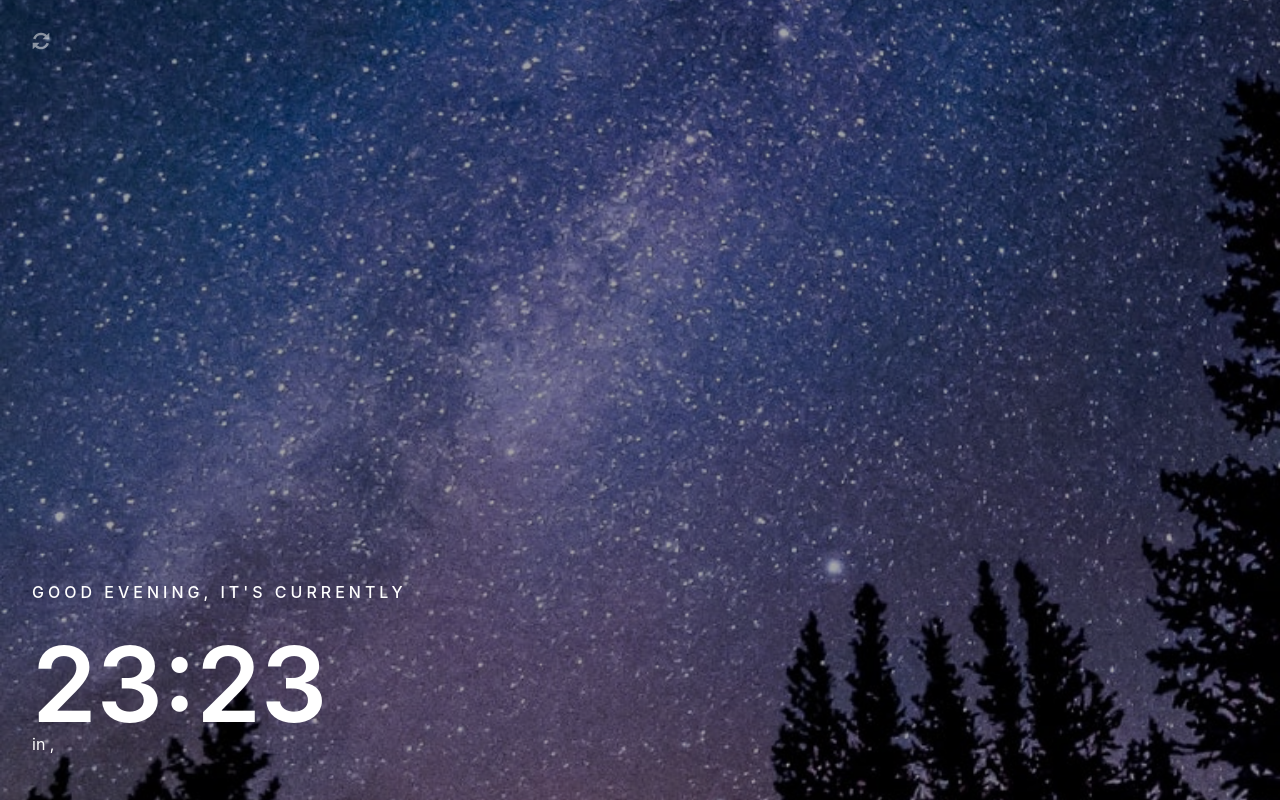
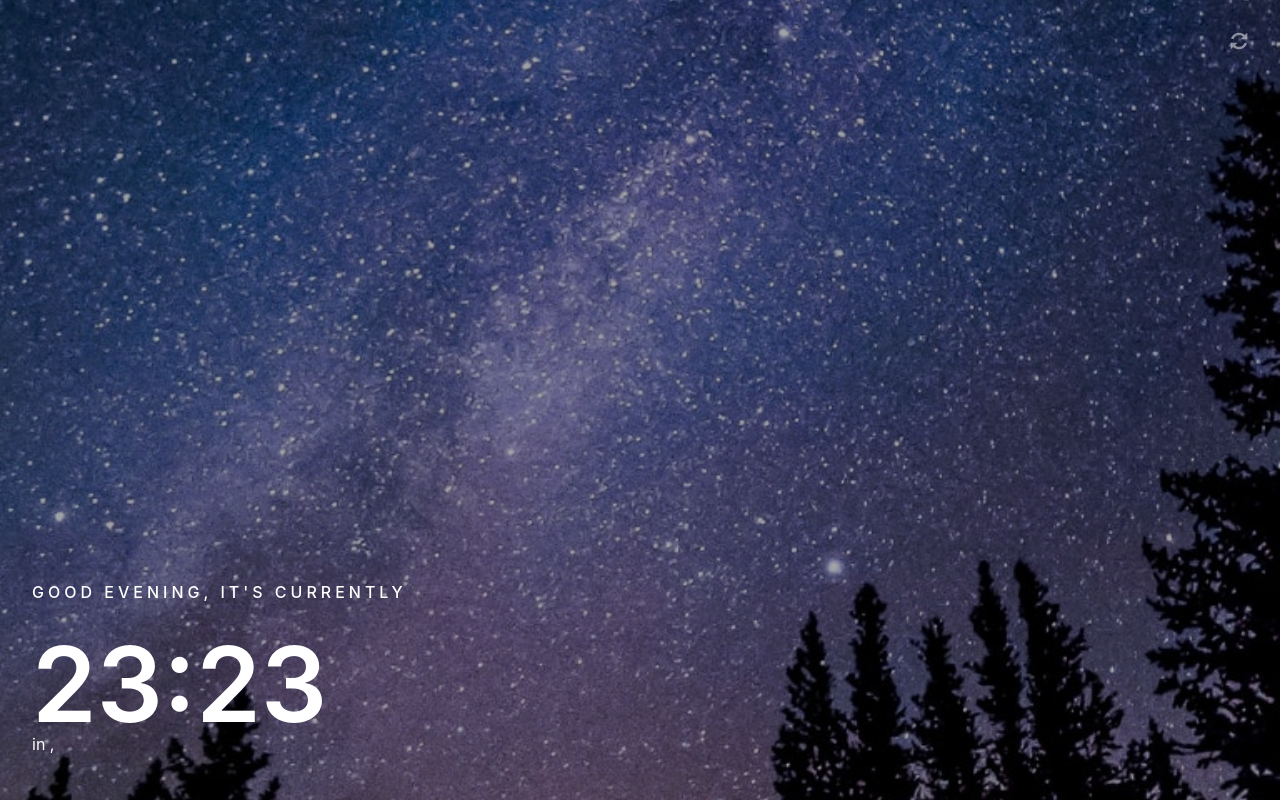
Before and after one commit to jianninetorres/clock-app, a React (Create React App) app: page / in a window 1280 px wide. Built offline with nearby package versions, Linux system fonts and the light colour scheme; no server answers.

Commit message:
Move quotes logic to quote component in order to refresh quote

```diff
--- a/src/App.js
+++ b/src/App.js
@@ -16,7 +16,6 @@ const App = () => {
   const IP_API = "https://freegeoip.app/json/";
   const WORLDTIME_API =
     "https://cors-anywhere.herokuapp.com/http://worldtimeapi.org/api/ip/";
-  const QUOTE_API = "https://api.quotable.io/random";
 
   let initialTime = new Date();
   let initialTimeHour = initialTime.getHours();
@@ -35,8 +34,6 @@ const App = () => {
   const [timezone, setTimezone] = useState(null);
   const [icon, setIcon] = useState(null);
   const [backgroundImage, setBackgroundImage] = useState(null);
-  const [quote, setQuote] = useState(null);
-  const [quoteAuthor, setQuoteAuthor] = useState(null);
   const [errorMessage, setErrorMessage] = useState("");
 
   // ------ Call IP Address API ------ //
@@ -64,15 +61,6 @@ const App = () => {
     } else {
       setErrorMessage("Uh oh");
     }
-  };
-
-  // ------ Get quote ------ //
-  const getQuote = async (url) => {
-    const response = await fetch(url);
-    const data = await response.json();
-
-    setQuote(data.content);
-    setQuoteAuthor(data.author);
   };
 
   const getCurrentTime = () => {
@@ -124,7 +112,6 @@ const App = () => {
     let mounted = true;
     getIPAddress(IP_API);
     getTimeData(WORLDTIME_API);
-    getQuote(QUOTE_API);
     // showGreeting(currentHour);
     if (currentHour) {
       // showGreeting(1);
@@ -157,8 +144,6 @@ const App = () => {
           regionCode={regionCode}
           timezone={timezone}
           backgroundImage={backgroundImage}
-          quote={quote}
-          quoteAuthor={quoteAuthor}
         />
         {/* <MainSection /> */}
       </WrapperStyles>
--- a/src/components/Quote.js
+++ b/src/components/Quote.js
@@ -1,4 +1,4 @@
-import React, { useRef, useState } from "react";
+import React, { useRef, useState, useEffect } from "react";
 import refresh from "../images/icon-refresh.svg";
 
 import styled from "styled-components";
@@ -7,7 +7,12 @@ const QuoteStyles = styled.div`
   display: flex;
   flex-direction: row;
   align-items: flex-start;
+  justify-content: space-between;
   z-index: 1;
+
+  blockquote {
+    padding-right: var(--base-size);
+  }
 
   p {
     color: var(--white);
@@ -15,13 +20,41 @@ const QuoteStyles = styled.div`
   }
 `;
 
-const Quote = ({ quote, quoteAuthor }) => {
+const Quote = () => {
+  const QUOTE_API = "https://api.quotable.io/random";
+  const [quote, setQuote] = useState(null);
+  const [quoteAuthor, setQuoteAuthor] = useState(null);
   const [refreshRotate, setRefreshRotate] = useState(360);
-  const imgRef = useRef();
+  const imgRef = useRef(); // referring to a dom element
+
+  // ------ Get quote ------ //
+  const getQuote = async (url) => {
+    const response = await fetch(url);
+    const data = await response.json();
+
+    setQuote(data.content);
+    setQuoteAuthor(data.author);
+  };
+
   const onClickRefresh = () => {
     setRefreshRotate((prevState) => (prevState += 360));
-    imgRef.current.style = `transform: rotate(${refreshRotate}deg); transition: transform 0.2s linear`;
+    imgRef.current.style = `transform: rotate(${refreshRotate}deg); transition: transform 0.5s ease-in-out`;
+    getQuote(QUOTE_API);
   };
+
+  useEffect(() => {
+    let mounted = true;
+
+    if (mounted) {
+      getQuote(QUOTE_API);
+    }
+
+    return () => {
+      mounted = false;
+    };
+
+    // eslint-disable-next-line react-hooks/exhaustive-deps
+  }, []);
 
   return (
     <QuoteStyles>
```
